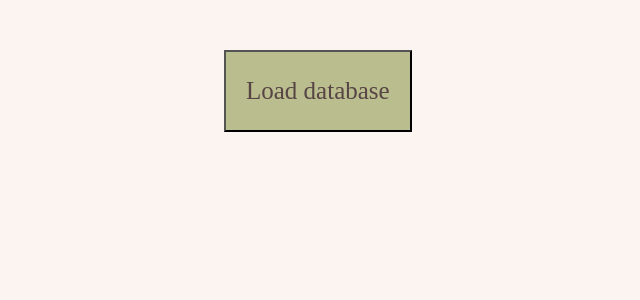
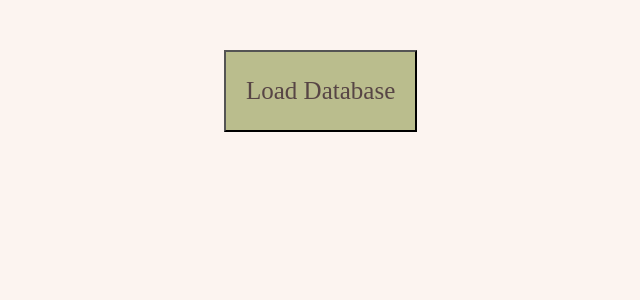
Before and after one commit to NovaByte-CS4800-Group-2/demo-website, a React (Vite) app in the folder front_end/: page / in a window 1280 px wide. Shown: the top 300 px of the page, without its empty margins (352-992 px from the left). Built offline with nearby package versions, Linux system fonts and the light colour scheme.

Commit message:
added button toggle

```diff
--- a/front_end/src/App.tsx
+++ b/front_end/src/App.tsx
@@ -1,8 +1,6 @@
 import { useState } from "react";
-import Button from "./components/Button";
 import "./App.css";
 
-// Define the Note type
 type Note = {
   StudentID: number;
   StudentName: string;
@@ -18,43 +16,30 @@ function App() {
   // Function to fetch notes from Express
   const fetchNotes = async () => {
     try {
-      const response = await fetch("http://localhost:8080/notes"); // Replace with your backend URL
+      if (!showTable) {
+        // Only fetch when showing the table
+        const response = await fetch("http://localhost:8080/notes");
         if (!response.ok) throw new Error("Failed to fetch notes");
 
-      // const data: Note[] explicitly tells TypeScript that data is an array of Note objects.
-      const data: Note[] = await response.json(); // converts the fetched response from JSON format to a JavaScript object
+        const data: Note[] = await response.json();
         setNotes(data);
         console.log("Fetched notes:", data);
+      }
     } catch (error) {
       console.error("Error fetching notes:", error);
     }
-    setShowTable(!showTable);
-  };
-
-  {
-    notes.map((note) => {
-      const studentID = note.StudentID;
-      const studentName = note.StudentName;
-    });
-  }
-
-  const [isVisible, setIsVisible] = useState(false);
-  const showHeader = () => {
-    setIsVisible(true);
-  };
-
-  const twoClicks = () => {
-    showHeader();
-    fetchNotes();
+    setShowTable(!showTable); // Toggle table visibility
   };
 
   return (
     <div>
-      <button className="customButton" onClick={twoClicks}>
-        Load database
+      <button className="customButton" onClick={fetchNotes}>
+        {showTable ? "Hide Database" : "Load Database"}
       </button>
+
+      {showTable && (
         <table>
-        <thead className={isVisible ? "header-visible" : "header-hidden"}>
+          <thead>
             <tr>
               <th>Student ID</th>
               <th>Student Name</th>
@@ -68,13 +53,14 @@ function App() {
               <tr key={note.StudentID}>
                 <td>{note.StudentID}</td>
                 <td>{note.StudentName}</td>
+                <td>{note.CourseNum}</td>
                 <td>{note.CourseName}</td>
-              <td>{note.CourseNum}</td>
                 <td>{note.Grade}</td>
               </tr>
             ))}
           </tbody>
         </table>
+      )}
     </div>
   );
 }
```
Lines whose indentation alone changed are shown as unchanged.
